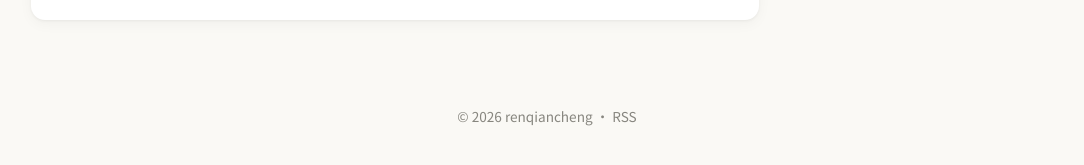
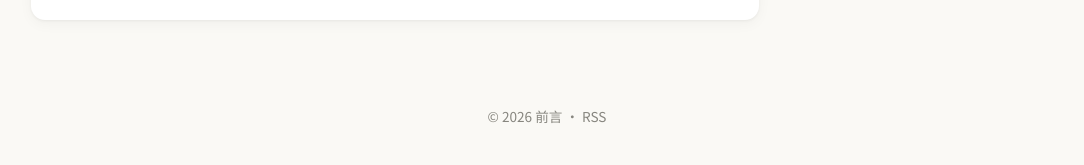
Before and after one commit to renqiancheng/renqiancheng.github.io, a Jekyll site: the page built from index.html, in a window 1280 px wide. Shown: the part 625-790 px from the top of the page, without its empty margins (93-1177 px from the left). Built offline with Jekyll 4.4.1, drawn with Linux system fonts in a browser that asks for light colours.

Commit message:
将页脚署名改回前言
Co-authored-by: Cursor <cursoragent@cursor.com>

```diff
--- a/_config.yml
+++ b/_config.yml
@@ -1,6 +1,6 @@
 title: 前言
 description: 一个极简的个人博客
-author: renqiancheng
+author: 前言
 email: rqiancheng@qq.com
 url: "https://blog.yuchui.com"
 baseurl: ""
```
